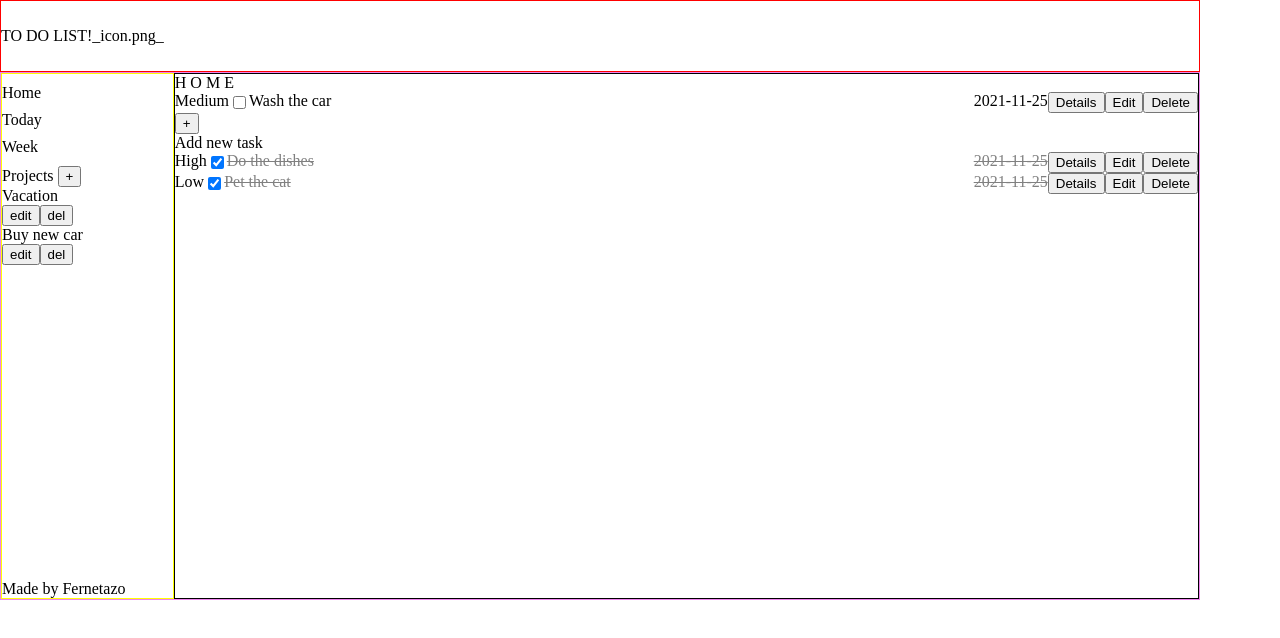
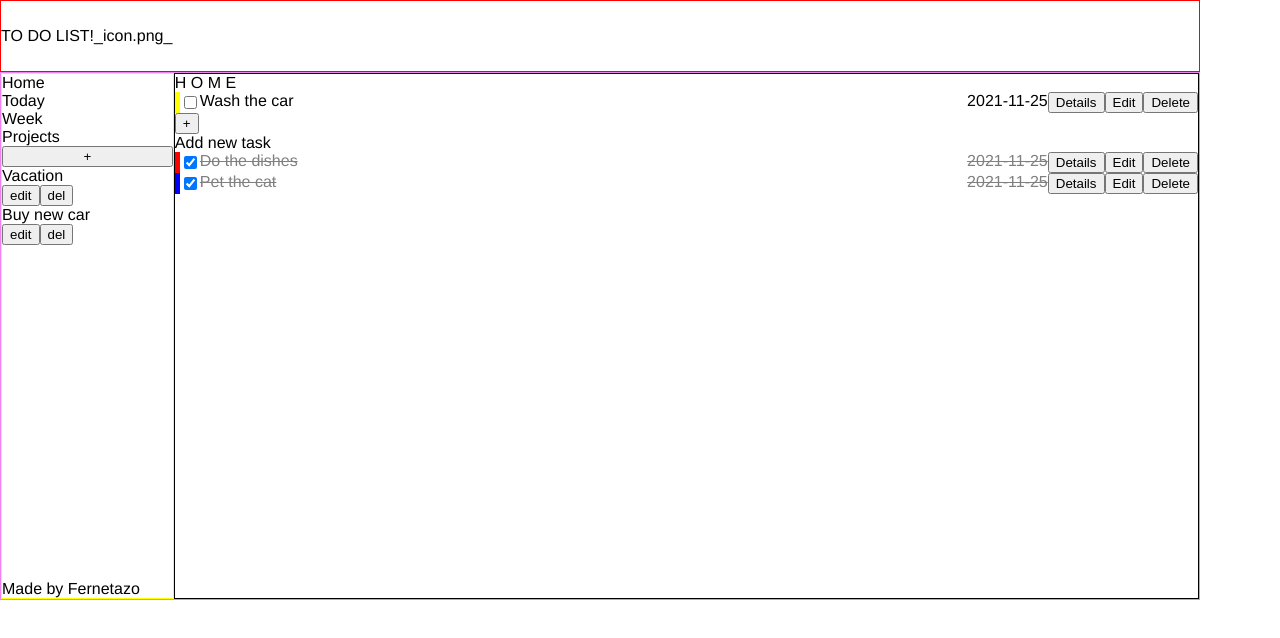
Before and after one commit to Fernetazo/Todo-list, a website built with webpack: page dist/index.html in a window 1280 px wide. Built offline with Linux system fonts and the light colour scheme.

Commit message:
Add CSS colors priority

```diff
--- a/src/render.js
+++ b/src/render.js
@@ -425,7 +425,6 @@ const renderTODOItem = (e) => {
 
     priority.classList.add('priority');
     priority.classList.add(e.priority);
-    priority.textContent = e.priority; //Delete this when style is added
 
     checkbox.type = 'checkbox';
     checkbox.classList.add('checkbox');
--- a/src/style.css
+++ b/src/style.css
@@ -4,6 +4,7 @@ body {
     margin: 0;
     width: 1200px;
     height: 600px;
+    font-family: Graphik Web,Helvetica Neue,Helvetica,Arial,sans-serif;
 }
 
 .topBar {
@@ -22,18 +23,29 @@ main {
 }
 
 .navBar {
-    display:flex;
+    display: flex;
     flex-direction: column;
     justify-content: space-between;
     width: 200px;
     border: 1px solid yellow;
+
 }
 
 .navBarOptions {
     display: flex;
     flex-direction: column;
-    justify-content: space-evenly;
     height: 200px;
+
+}
+
+.project, .projectItems {
+    display: flex;
+    flex-direction: column;
+}
+
+.projectItems {
+    height: 380px;
+    overflow: auto;
 }
 
 .mainDisplay {
@@ -70,6 +82,22 @@ main {
     justify-content: flex-end;
 }
 
+.priority {
+    width: 5px;
+}
+
+.High {
+    background-color: red;
+}
+
+.Medium {
+    background-color: yellow;
+}
+
+.Low {
+    background-color: blue;
+}
+
 .newProjectModal, .newTaskModal, .detailsModal {
     position: fixed;
     z-index: 1; /* Sit on top */
--- a/src/todo.txt
+++ b/src/todo.txt
@@ -1,5 +1,4 @@
 TO DO:
-    Place done task at bottom -> when unticking, the task must be in the previous position
     UI
     Placeholder in grey when editing or adding new task
     Find visual bug when adding new projects, the divs goes up each time
```
Also changed, not shown: dist/main.js.
